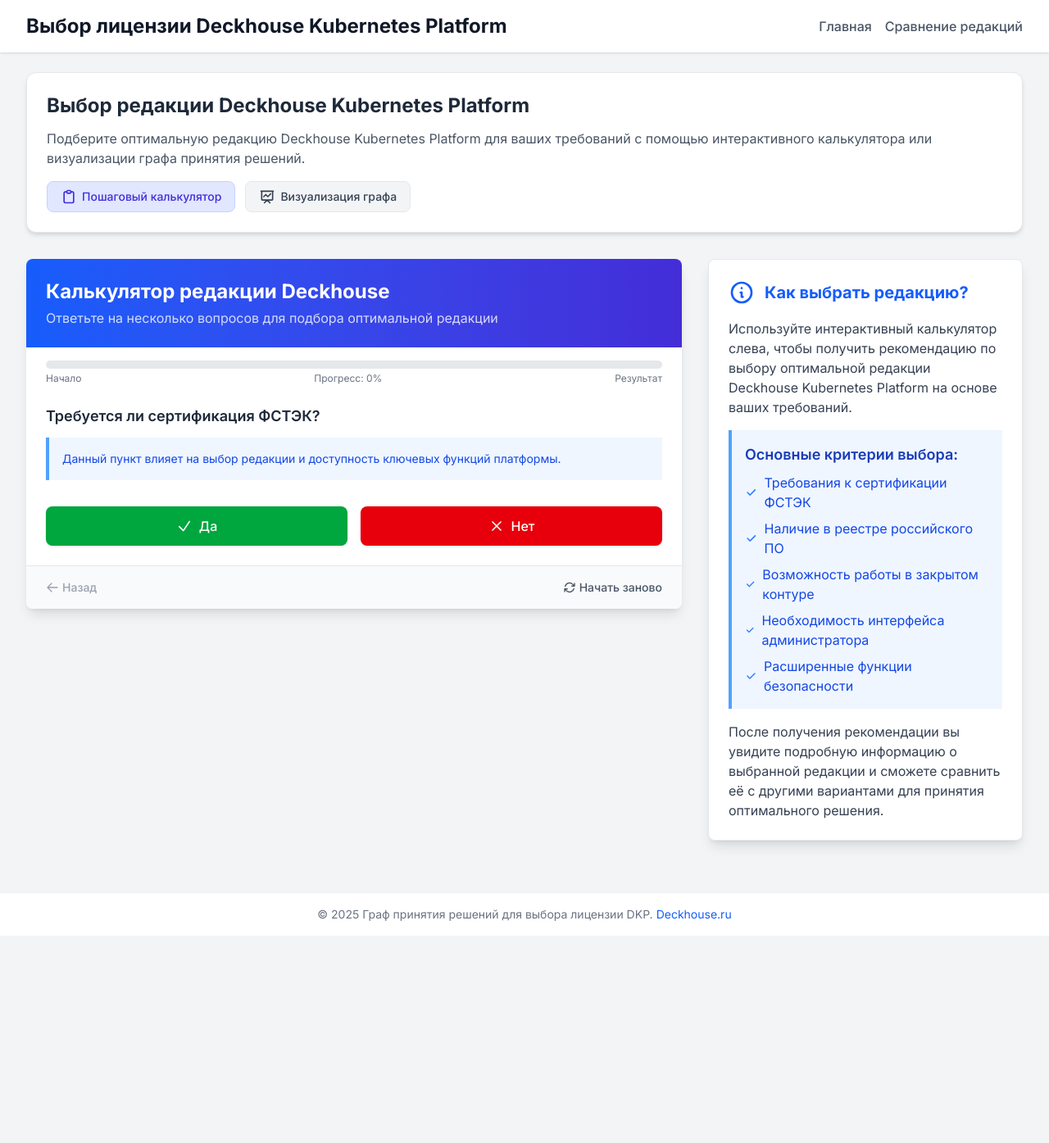
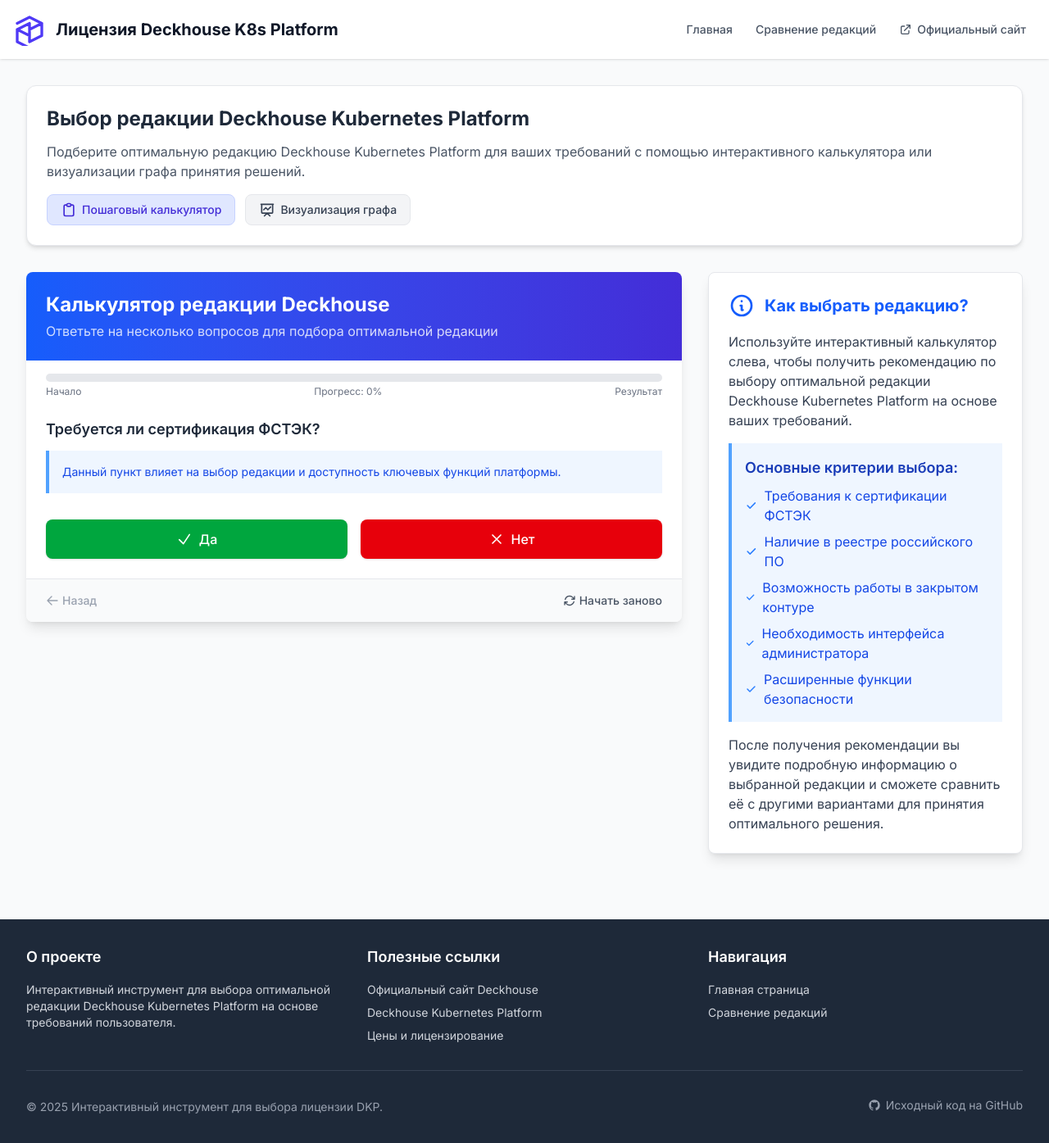
Before and after one commit to heAdz0r/dkp_license_graph, a Next.js app: page / in a window 1280 px wide. Shown: the whole page at 82% size. Before the commit the page ends 1142 px from the top, so only its background shows below. Built offline with nearby package versions, Linux system fonts and the light colour scheme.

Commit message:
Обновлен макет приложения с современным дизайном и улучшенной навигацией

```diff
--- a/src/app/layout.tsx
+++ b/src/app/layout.tsx
@@ -6,8 +6,8 @@
 const inter = Inter({ subsets: ['latin', 'cyrillic'] })
 
 export const metadata: Metadata = {
-  title: 'Выбор лицензии Deckhouse Kubernetes Platform',
-  description: 'Интерактивный инструмент для выбора оптимальной лицензии DKP на основе ваших требований',
+  title: 'Выбор редакции Deckhouse Kubernetes Platform',
+  description: 'Интерактивный инструмент для выбора оптимальной редакции DKP на основе ваших требований',
 }
 
 export default function RootLayout({
@@ -15,38 +15,176 @@
 }: {
   children: React.ReactNode
 }) {
+  const currentYear = new Date().getFullYear();
+
   return (
     <html lang="ru">
-      <body className={`${inter.className} bg-gray-100 min-h-screen`}>
-        <header className="bg-white shadow">
-          <div className="max-w-7xl mx-auto py-4 px-4 sm:px-6 lg:px-8">
-            <div className="flex justify-between items-center">
-              <h1 className="text-2xl font-bold text-gray-900">
-                Выбор лицензии Deckhouse Kubernetes Platform
-              </h1>
-              <nav className="flex space-x-4">
-                <Link href="/" className="text-gray-600 hover:text-gray-900 font-medium">
-                  Главная
-                </Link>
-                <Link href="/compare" className="text-gray-600 hover:text-gray-900 font-medium">
-                  Сравнение редакций
-                </Link>
+      <body className={`${inter.className} bg-gray-50 min-h-screen flex flex-col`}>
+        {/* Верхняя панель навигации */}
+        <header className="bg-white shadow-sm sticky top-0 z-50">
+          <div className="max-w-7xl mx-auto p-4">
+            <div className="flex flex-col sm:flex-row sm:justify-between sm:items-center gap-4">
+              {/* Логотип и название */}
+              <div className="flex items-center">
+                <svg
+                  className="w-10 h-10 text-indigo-600"
+                  viewBox="0 0 24 24"
+                  fill="none"
+                  xmlns="http://www.w3.org/2000/svg"
+                >
+                  <path
+                    d="M21 7.5l-9-4.5L3 7.5m18 0l-9 4.5m9-4.5v9l-9 4.5m0-13.5l-9 4.5m9-4.5v13.5m-9-9l9 4.5m-9-4.5v9l9 4.5"
+                    stroke="currentColor"
+                    strokeWidth="2"
+                    strokeLinecap="round"
+                    strokeLinejoin="round"
+                  />
+                </svg>
+                <h1 className="ml-3 text-xl font-bold text-gray-900">
+                  Лицензия Deckhouse K8s Platform
+                </h1>
+              </div>
+
+              {/* Навигация */}
+              <nav className="flex space-x-1">
+                <NavLink href="/" label="Главная" />
+                <NavLink href="/compare" label="Сравнение редакций" />
+                <a
+                  href="https://deckhouse.ru/products/kubernetes-platform/pricing/"
+                  target="_blank"
+                  rel="noopener noreferrer"
+                  className="flex items-center px-3 py-2 rounded-md text-sm font-medium text-gray-600 hover:text-gray-900 hover:bg-gray-100"
+                >
+                  <svg className="w-4 h-4 mr-1.5" xmlns="http://www.w3.org/2000/svg" fill="none" viewBox="0 0 24 24" stroke="currentColor">
+                    <path strokeLinecap="round" strokeLinejoin="round" strokeWidth={2} d="M10 6H6a2 2 0 00-2 2v10a2 2 0 002 2h10a2 2 0 002-2v-4M14 4h6m0 0v6m0-6L10 14" />
+                  </svg>
+                  Официальный сайт
+                </a>
               </nav>
             </div>
           </div>
         </header>
-        <main className="max-w-7xl mx-auto py-6 px-4 sm:px-6 lg:px-8">
+
+        {/* Основной контент страницы */}
+        <main className="flex-grow max-w-7xl w-full mx-auto py-8 px-4 sm:px-6 lg:px-8">
           {children}
         </main>
-        <footer className="bg-white shadow mt-10">
-          <div className="max-w-7xl mx-auto py-4 px-4 sm:px-6 lg:px-8 text-center text-gray-500 text-sm">
-            © {new Date().getFullYear()} Граф принятия решений для выбора лицензии DKP.
-            <a href="https://deckhouse.ru/" target="_blank" rel="noopener noreferrer" className="text-blue-600 hover:text-blue-800 ml-1">
-              Deckhouse.ru
-            </a>
+
+        {/* Подвал сайта */}
+        <footer className="bg-gray-800 text-white py-8 mt-12">
+          <div className="max-w-7xl mx-auto px-4 sm:px-6 lg:px-8">
+            <div className="grid grid-cols-1 md:grid-cols-3 gap-8">
+              {/* Блок информации о проекте */}
+              <div>
+                <h3 className="text-lg font-semibold mb-4">
+                  О проекте
+                </h3>
+                <p className="text-gray-300 text-sm">
+                  Интерактивный инструмент для выбора оптимальной редакции
+                  Deckhouse Kubernetes Platform на основе требований пользователя.
+                </p>
+              </div>
+
+              {/* Блок полезных ссылок */}
+              <div>
+                <h3 className="text-lg font-semibold mb-4">
+                  Полезные ссылки
+                </h3>
+                <ul className="space-y-2 text-sm">
+                  <li>
+                    <a
+                      href="https://deckhouse.ru/"
+                      target="_blank"
+                      rel="noopener noreferrer"
+                      className="text-gray-300 hover:text-white transition-colors"
+                    >
+                      Официальный сайт Deckhouse
+                    </a>
+                  </li>
+                  <li>
+                    <a
+                      href="https://deckhouse.ru/products/kubernetes-platform/"
+                      target="_blank"
+                      rel="noopener noreferrer"
+                      className="text-gray-300 hover:text-white transition-colors"
+                    >
+                      Deckhouse Kubernetes Platform
+                    </a>
+                  </li>
+                  <li>
+                    <a
+                      href="https://deckhouse.ru/products/kubernetes-platform/pricing/"
+                      target="_blank"
+                      rel="noopener noreferrer"
+                      className="text-gray-300 hover:text-white transition-colors"
+                    >
+                      Цены и лицензирование
+                    </a>
+                  </li>
+                </ul>
+              </div>
+
+              {/* Блок навигации */}
+              <div>
+                <h3 className="text-lg font-semibold mb-4">
+                  Навигация
+                </h3>
+                <ul className="space-y-2 text-sm">
+                  <li>
+                    <Link
+                      href="/"
+                      className="text-gray-300 hover:text-white transition-colors"
+                    >
+                      Главная страница
+                    </Link>
+                  </li>
+                  <li>
+                    <Link
+                      href="/compare"
+                      className="text-gray-300 hover:text-white transition-colors"
+                    >
+                      Сравнение редакций
+                    </Link>
+                  </li>
+                </ul>
+              </div>
+            </div>
+
+            {/* Копирайт */}
+            <div className="border-t border-gray-700 mt-8 pt-8 flex flex-col sm:flex-row sm:justify-between sm:items-center">
+              <p className="text-gray-400 text-sm">
+                © {currentYear} Интерактивный инструмент для выбора лицензии DKP.
+              </p>
+              <div className="mt-4 sm:mt-0">
+                <a
+                  href="https://github.com/heAdz0r/dkp_license_graph"
+                  target="_blank"
+                  rel="noopener noreferrer"
+                  className="text-gray-400 hover:text-white transition-colors text-sm inline-flex items-center"
+                >
+                  <svg className="w-4 h-4 mr-1.5" fill="currentColor" viewBox="0 0 24 24" aria-hidden="true">
+                    <path fillRule="evenodd" d="M12 2C6.477 2 2 6.484 2 12.017c0 4.425 2.865 8.18 6.839 9.504.5.092.682-.217.682-.483 0-.237-.008-.868-.013-1.703-2.782.605-3.369-1.343-3.369-1.343-.454-1.158-1.11-1.466-1.11-1.466-.908-.62.069-.608.069-.608 1.003.07 1.531 1.032 1.531 1.032.892 1.53 2.341 1.088 2.91.832.092-.647.35-1.088.636-1.338-2.22-.253-4.555-1.113-4.555-4.951 0-1.093.39-1.988 1.029-2.688-.103-.253-.446-1.272.098-2.65 0 0 .84-.27 2.75 1.026A9.564 9.564 0 0112 6.844c.85.004 1.705.115 2.504.337 1.909-1.296 2.747-1.027 2.747-1.027.546 1.379.202 2.398.1 2.651.64.7 1.028 1.595 1.028 2.688 0 3.848-2.339 4.695-4.566 4.943.359.309.678.92.678 1.855 0 1.338-.012 2.419-.012 2.747 0 .268.18.58.688.482A10.019 10.019 0 0022 12.017C22 6.484 17.522 2 12 2z" clipRule="evenodd"></path>
+                  </svg>
+                  Исходный код на GitHub
+                </a>
+              </div>
+            </div>
           </div>
         </footer>
       </body>
     </html>
   )
 }
+
+// Компонент для навигационных ссылок с активным состоянием
+function NavLink({ href, label }: { href: string; label: string }) {
+  return (
+    <Link
+      href={href}
+      className={`group flex items-center px-3 py-2 rounded-md text-sm font-medium text-gray-600 hover:text-gray-900 hover:bg-gray-100`}
+    >
+      {label}
+      <span className="absolute h-0.5 w-0 bg-indigo-600 bottom-0.5 left-0 transition-all duration-200 group-hover:w-full"></span>
+    </Link>
+  );
+}
```
